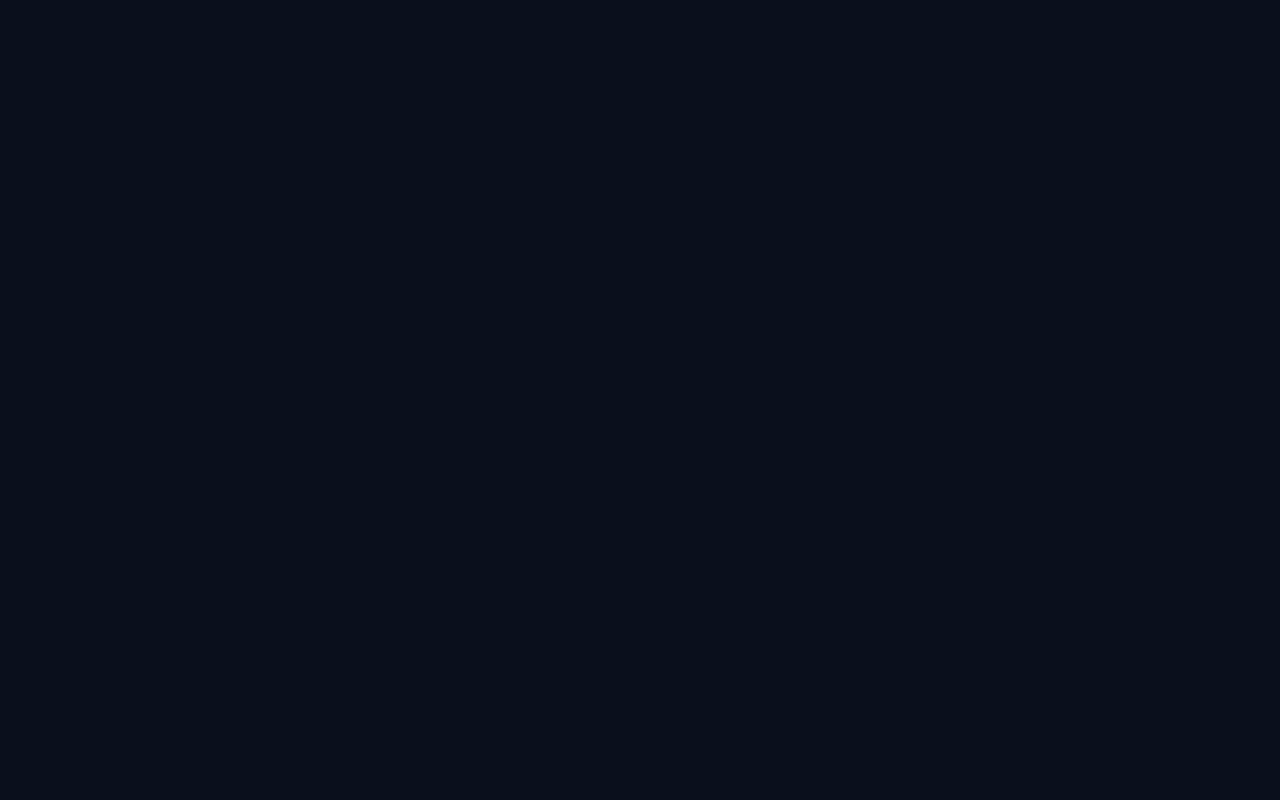
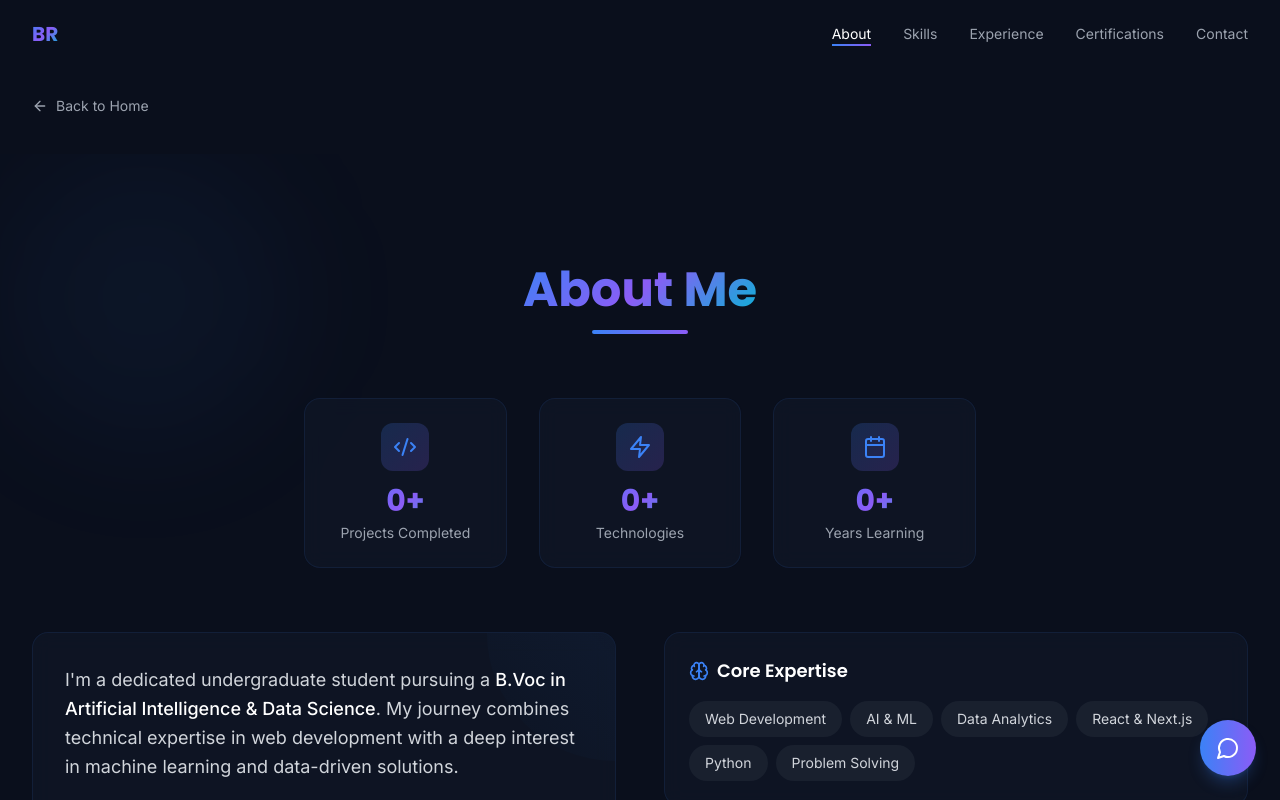
Before and after one commit to boomirao20/Portfolio, a React (Vite) app: page /about in a window 1280 px wide. Before the commit this address had no page. Shown: the top 800 px of the page. Built offline with nearby package versions, Linux system fonts and the light colour scheme.

Commit message:
new files

```diff
--- a/src/App.jsx
+++ b/src/App.jsx
@@ -1,40 +1,21 @@
-import { lazy, Suspense } from 'react'
 import { Routes, Route } from 'react-router-dom'
-import { motion } from 'framer-motion'
 import Hero from './components/Hero'
-import About from './components/About'
-import Skills from './components/Skills'
-import Experience from './components/Experience'
-import Certifications from './components/Certifications'
-import Contact from './components/Contact'
 import Navbar from './components/Navbar'
 import Chatbot from './components/Chatbot'
+import AboutPage from './pages/AboutPage'
+import SkillsPage from './pages/SkillsPage'
 import ProjectsPage from './pages/ProjectsPage'
+import ExperiencePage from './pages/ExperiencePage'
+import CertificationsPage from './pages/CertificationsPage'
+import ContactPage from './pages/ContactPage'
 
 function HomePage() {
     return (
         <div className="min-h-screen bg-primary text-gray-200">
-            {/* Navigation */}
             <Navbar />
-
-            {/* Main Content */}
             <main>
                 <Hero />
-                <About />
-                <Skills />
-                <Experience />
-                <Certifications />
-                <Contact />
             </main>
-
-            {/* Footer */}
-            <footer className="py-8 text-center text-gray-500 border-t border-gray-800">
-                <p className="font-body text-sm">
-                    © {new Date().getFullYear()} Boomi Rao. Built with React & Three.js
-                </p>
-            </footer>
-
-            {/* AI Chatbot */}
             <Chatbot />
         </div>
     )
@@ -44,7 +25,12 @@ function App() {
     return (
         <Routes>
             <Route path="/" element={<HomePage />} />
+            <Route path="/about" element={<AboutPage />} />
+            <Route path="/skills" element={<SkillsPage />} />
             <Route path="/projects" element={<ProjectsPage />} />
+            <Route path="/experience" element={<ExperiencePage />} />
+            <Route path="/certifications" element={<CertificationsPage />} />
+            <Route path="/contact" element={<ContactPage />} />
         </Routes>
     )
 }
--- a/src/components/Navbar.jsx
+++ b/src/components/Navbar.jsx
@@ -1,18 +1,20 @@
 import { useState, useEffect } from 'react'
 import { motion, AnimatePresence } from 'framer-motion'
+import { Link, useLocation } from 'react-router-dom'
 import { Menu, X } from 'lucide-react'
 
 const navLinks = [
-    { name: 'About', href: '#about' },
-    { name: 'Skills', href: '#skills' },
-    { name: 'Experience', href: '#experience' },
-    { name: 'Certifications', href: '#certifications' },
-    { name: 'Contact', href: '#contact' },
+    { name: 'About', to: '/about' },
+    { name: 'Skills', to: '/skills' },
+    { name: 'Experience', to: '/experience' },
+    { name: 'Certifications', to: '/certifications' },
+    { name: 'Contact', to: '/contact' },
 ]
 
 export default function Navbar() {
     const [isOpen, setIsOpen] = useState(false)
     const [scrolled, setScrolled] = useState(false)
+    const location = useLocation()
 
     useEffect(() => {
         const handleScroll = () => {
@@ -32,25 +34,27 @@ export default function Navbar() {
         >
             <div className="max-w-7xl mx-auto px-4 md:px-8 flex items-center justify-between">
                 {/* Logo */}
-                <a
-                    href="#"
+                <Link
+                    to="/"
                     className="font-heading font-bold text-xl gradient-text"
                     aria-label="Boomi Rao - Home"
                 >
                     BR
-                </a>
+                </Link>
 
                 {/* Desktop Navigation */}
                 <ul className="hidden md:flex items-center gap-8">
                     {navLinks.map((link) => (
                         <li key={link.name}>
-                            <a
-                                href={link.href}
-                                className="font-body text-sm text-gray-400 hover:text-white transition-colors duration-200 relative group"
+                            <Link
+                                to={link.to}
+                                className={`font-body text-sm transition-colors duration-200 relative group ${location.pathname === link.to ? 'text-white' : 'text-gray-400 hover:text-white'
+                                    }`}
                             >
                                 {link.name}
-                                <span className="absolute -bottom-1 left-0 w-0 h-0.5 bg-gradient-to-r from-accent-blue to-accent-violet group-hover:w-full transition-all duration-300" />
-                            </a>
+                                <span className={`absolute -bottom-1 left-0 h-0.5 bg-gradient-to-r from-accent-blue to-accent-violet transition-all duration-300 ${location.pathname === link.to ? 'w-full' : 'w-0 group-hover:w-full'
+                                    }`} />
+                            </Link>
                         </li>
                     ))}
                 </ul>
@@ -83,13 +87,14 @@ export default function Navbar() {
                                     animate={{ opacity: 1, x: 0 }}
                                     transition={{ delay: index * 0.1 }}
                                 >
-                                    <a
-                                        href={link.href}
+                                    <Link
+                                        to={link.to}
                                         onClick={() => setIsOpen(false)}
-                                        className="block px-6 py-3 text-gray-400 hover:text-white hover:bg-gray-800/50 transition-colors"
+                                        className={`block px-6 py-3 hover:bg-gray-800/50 transition-colors ${location.pathname === link.to ? 'text-white' : 'text-gray-400 hover:text-white'
+                                            }`}
                                     >
                                         {link.name}
-                                    </a>
+                                    </Link>
                                 </motion.li>
                             ))}
                         </ul>
--- /dev/null
+++ b/src/pages/AboutPage.jsx
@@ -0,0 +1,38 @@
+import { motion } from 'framer-motion'
+import { Link } from 'react-router-dom'
+import { ArrowLeft } from 'lucide-react'
+import Navbar from '../components/Navbar'
+import About from '../components/About'
+import Chatbot from '../components/Chatbot'
+
+export default function AboutPage() {
+    return (
+        <div className="min-h-screen bg-primary text-gray-200">
+            <Navbar />
+            <main className="pt-24">
+                <div className="max-w-7xl mx-auto px-4 md:px-8 mb-8">
+                    <motion.div
+                        initial={{ opacity: 0, x: -20 }}
+                        animate={{ opacity: 1, x: 0 }}
+                        transition={{ duration: 0.4 }}
+                    >
+                        <Link
+                            to="/"
+                            className="inline-flex items-center gap-2 font-body text-sm text-gray-400 hover:text-white transition-colors group"
+                        >
+                            <ArrowLeft size={16} className="group-hover:-translate-x-1 transition-transform" />
+                            Back to Home
+                        </Link>
+                    </motion.div>
+                </div>
+                <About />
+            </main>
+            <footer className="py-8 text-center text-gray-500 border-t border-gray-800">
+                <p className="font-body text-sm">
+                    © {new Date().getFullYear()} Boomi Rao. Built with React & Three.js
+                </p>
+            </footer>
+            <Chatbot />
+        </div>
+    )
+}
--- /dev/null
+++ b/src/pages/CertificationsPage.jsx
@@ -0,0 +1,38 @@
+import { motion } from 'framer-motion'
+import { Link } from 'react-router-dom'
+import { ArrowLeft } from 'lucide-react'
+import Navbar from '../components/Navbar'
+import Certifications from '../components/Certifications'
+import Chatbot from '../components/Chatbot'
+
+export default function CertificationsPage() {
+    return (
+        <div className="min-h-screen bg-primary text-gray-200">
+            <Navbar />
+            <main className="pt-24">
+                <div className="max-w-7xl mx-auto px-4 md:px-8 mb-8">
+                    <motion.div
+                        initial={{ opacity: 0, x: -20 }}
+                        animate={{ opacity: 1, x: 0 }}
+                        transition={{ duration: 0.4 }}
+                    >
+                        <Link
+                            to="/"
+                            className="inline-flex items-center gap-2 font-body text-sm text-gray-400 hover:text-white transition-colors group"
+                        >
+                            <ArrowLeft size={16} className="group-hover:-translate-x-1 transition-transform" />
+                            Back to Home
+                        </Link>
+                    </motion.div>
+                </div>
+                <Certifications />
+            </main>
+            <footer className="py-8 text-center text-gray-500 border-t border-gray-800">
+                <p className="font-body text-sm">
+                    © {new Date().getFullYear()} Boomi Rao. Built with React & Three.js
+                </p>
+            </footer>
+            <Chatbot />
+        </div>
+    )
+}
--- /dev/null
+++ b/src/pages/ContactPage.jsx
@@ -0,0 +1,38 @@
+import { motion } from 'framer-motion'
+import { Link } from 'react-router-dom'
+import { ArrowLeft } from 'lucide-react'
+import Navbar from '../components/Navbar'
+import Contact from '../components/Contact'
+import Chatbot from '../components/Chatbot'
+
+export default function ContactPage() {
+    return (
+        <div className="min-h-screen bg-primary text-gray-200">
+            <Navbar />
+            <main className="pt-24">
+                <div className="max-w-7xl mx-auto px-4 md:px-8 mb-8">
+                    <motion.div
+                        initial={{ opacity: 0, x: -20 }}
+                        animate={{ opacity: 1, x: 0 }}
+                        transition={{ duration: 0.4 }}
+                    >
+                        <Link
+                            to="/"
+                            className="inline-flex items-center gap-2 font-body text-sm text-gray-400 hover:text-white transition-colors group"
+                        >
+                            <ArrowLeft size={16} className="group-hover:-translate-x-1 transition-transform" />
+                            Back to Home
+                        </Link>
+                    </motion.div>
+                </div>
+                <Contact />
+            </main>
+            <footer className="py-8 text-center text-gray-500 border-t border-gray-800">
+                <p className="font-body text-sm">
+                    © {new Date().getFullYear()} Boomi Rao. Built with React & Three.js
+                </p>
+            </footer>
+            <Chatbot />
+        </div>
+    )
+}
--- /dev/null
+++ b/src/pages/ExperiencePage.jsx
@@ -0,0 +1,38 @@
+import { motion } from 'framer-motion'
+import { Link } from 'react-router-dom'
+import { ArrowLeft } from 'lucide-react'
+import Navbar from '../components/Navbar'
+import Experience from '../components/Experience'
+import Chatbot from '../components/Chatbot'
+
+export default function ExperiencePage() {
+    return (
+        <div className="min-h-screen bg-primary text-gray-200">
+            <Navbar />
+            <main className="pt-24">
+                <div className="max-w-7xl mx-auto px-4 md:px-8 mb-8">
+                    <motion.div
+                        initial={{ opacity: 0, x: -20 }}
+                        animate={{ opacity: 1, x: 0 }}
+                        transition={{ duration: 0.4 }}
+                    >
+                        <Link
+                            to="/"
+                            className="inline-flex items-center gap-2 font-body text-sm text-gray-400 hover:text-white transition-colors group"
+                        >
+                            <ArrowLeft size={16} className="group-hover:-translate-x-1 transition-transform" />
+                            Back to Home
+                        </Link>
+                    </motion.div>
+                </div>
+                <Experience />
+            </main>
+            <footer className="py-8 text-center text-gray-500 border-t border-gray-800">
+                <p className="font-body text-sm">
+                    © {new Date().getFullYear()} Boomi Rao. Built with React & Three.js
+                </p>
+            </footer>
+            <Chatbot />
+        </div>
+    )
+}
--- /dev/null
+++ b/src/pages/SkillsPage.jsx
@@ -0,0 +1,38 @@
+import { motion } from 'framer-motion'
+import { Link } from 'react-router-dom'
+import { ArrowLeft } from 'lucide-react'
+import Navbar from '../components/Navbar'
+import Skills from '../components/Skills'
+import Chatbot from '../components/Chatbot'
+
+export default function SkillsPage() {
+    return (
+        <div className="min-h-screen bg-primary text-gray-200">
+            <Navbar />
+            <main className="pt-24">
+                <div className="max-w-7xl mx-auto px-4 md:px-8 mb-8">
+                    <motion.div
+                        initial={{ opacity: 0, x: -20 }}
+                        animate={{ opacity: 1, x: 0 }}
+                        transition={{ duration: 0.4 }}
+                    >
+                        <Link
+                            to="/"
+                            className="inline-flex items-center gap-2 font-body text-sm text-gray-400 hover:text-white transition-colors group"
+                        >
+                            <ArrowLeft size={16} className="group-hover:-translate-x-1 transition-transform" />
+                            Back to Home
+                        </Link>
+                    </motion.div>
+                </div>
+                <Skills />
+            </main>
+            <footer className="py-8 text-center text-gray-500 border-t border-gray-800">
+                <p className="font-body text-sm">
+                    © {new Date().getFullYear()} Boomi Rao. Built with React & Three.js
+                </p>
+            </footer>
+            <Chatbot />
+        </div>
+    )
+}
```
Also changed, not shown: src/components/Hero.jsx (+6 -29 lines).
